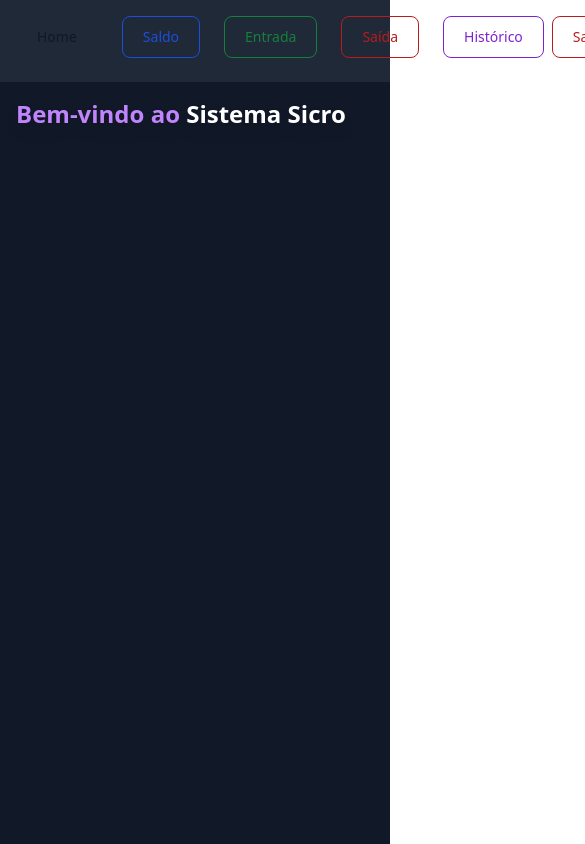
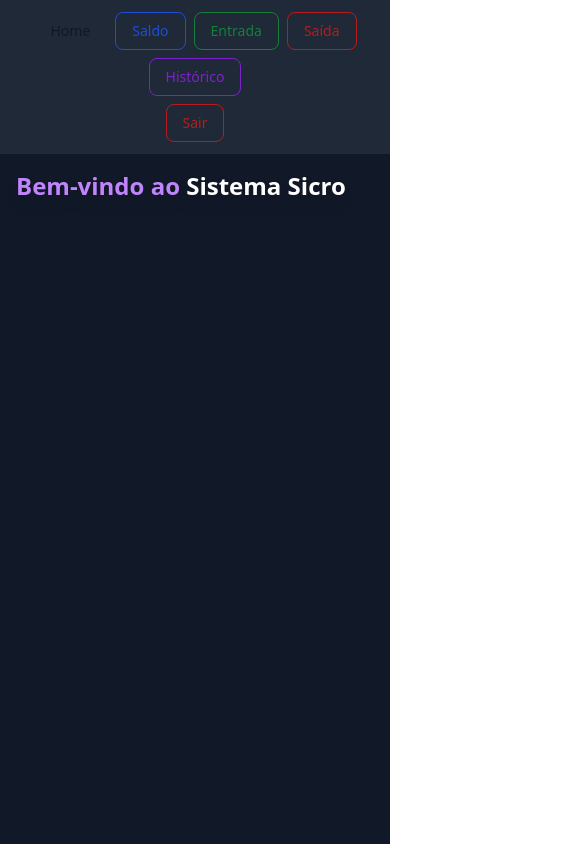
Before and after one commit to lucasvrmoreira/sicro, a React (Vite) app in the folder frontend/: page /home in a window 390 px wide. Shown: the top 844 px of the page, 585 px wide, since content can reach past the window. Built offline with nearby package versions, Linux system fonts and the light colour scheme; no server answers; sample sign-in values are in the browser's storage.

Commit message:
style(ui): correção de corte lateral e navbar responsiva

```diff
--- a/frontend/src/App.jsx
+++ b/frontend/src/App.jsx
@@ -38,28 +38,26 @@ function AppLayout({ children }) {
 
   return (
     <div className="min-h-screen bg-gray-900 text-white">
-      <nav className="flex items-center justify-between p-4 bg-gray-800">
-        {/* Espaço vazio à esquerda */}
-        <div className="w-24"></div>
-
+      <nav className="flex flex-wrap items-center justify-center md:justify-between p-3 bg-gray-800 gap-2 md:gap-4 overflow-x-auto">
         {/* Menus centralizados */}
-        <div className="flex gap-4 justify-center flex-1">
-          <Link class="text-gray-900 hover:text-white border border-gray-800 hover:bg-gray-900 focus:ring-4 focus:outline-none focus:ring-gray-300 font-medium rounded-lg text-sm px-5 py-2.5 text-center me-2 mb-2 dark:border-gray-600 dark:text-gray-400 dark:hover:text-white dark:hover:bg-gray-600 dark:focus:ring-gray-800" to="/home">Home</Link>
-          <Link class="text-blue-700 hover:text-white border border-blue-700 hover:bg-blue-800 focus:ring-4 focus:outline-none focus:ring-blue-300 font-medium rounded-lg text-sm px-5 py-2.5 text-center me-2 mb-2 dark:border-blue-500 dark:text-blue-500 dark:hover:text-white dark:hover:bg-blue-500 dark:focus:ring-blue-800" to="/saldo">Saldo</Link>
-          <Link class="text-green-700 hover:text-white border border-green-700 hover:bg-green-800 focus:ring-4 focus:outline-none focus:ring-green-300 font-medium rounded-lg text-sm px-5 py-2.5 text-center me-2 mb-2 dark:border-green-500 dark:text-green-500 dark:hover:text-white dark:hover:bg-green-600 dark:focus:ring-green-800" to="/entrada">Entrada</Link>
-          <Link class="text-red-700 hover:text-white border border-red-700 hover:bg-red-800 focus:ring-4 focus:outline-none focus:ring-red-300 font-medium rounded-lg text-sm px-5 py-2.5 text-center me-2 mb-2 dark:border-red-500 dark:text-red-500 dark:hover:text-white dark:hover:bg-red-600 dark:focus:ring-red-900" to="/saida">Saída</Link>
-          <Link class="text-purple-700 hover:text-white border border-purple-700 hover:bg-purple-800 focus:ring-4 focus:outline-none focus:ring-purple-300 font-medium rounded-lg text-sm px-5 py-2.5 text-center me-2 mb-2 dark:border-purple-500 dark:text-purple-500 dark:hover:text-white dark:hover:bg-purple-600 dark:focus:ring-purple-900" to="/historico">Histórico</Link>
+        <div className="flex flex-wrap justify-center gap-2 md:gap-4 w-full md:w-auto">
+          <Link className="text-gray-900 hover:text-white border border-gray-800 hover:bg-gray-900 focus:ring-4 focus:outline-none focus:ring-gray-300 font-medium rounded-lg text-sm px-4 py-2 dark:border-gray-600 dark:text-gray-400 dark:hover:text-white dark:hover:bg-gray-600 dark:focus:ring-gray-800" to="/home">Home</Link>
+          <Link className="text-blue-700 hover:text-white border border-blue-700 hover:bg-blue-800 focus:ring-4 focus:outline-none focus:ring-blue-300 font-medium rounded-lg text-sm px-4 py-2 dark:border-blue-500 dark:text-blue-500 dark:hover:text-white dark:hover:bg-blue-500 dark:focus:ring-blue-800" to="/saldo">Saldo</Link>
+          <Link className="text-green-700 hover:text-white border border-green-700 hover:bg-green-800 focus:ring-4 focus:outline-none focus:ring-green-300 font-medium rounded-lg text-sm px-4 py-2 dark:border-green-500 dark:text-green-500 dark:hover:text-white dark:hover:bg-green-600 dark:focus:ring-green-800" to="/entrada">Entrada</Link>
+          <Link className="text-red-700 hover:text-white border border-red-700 hover:bg-red-800 focus:ring-4 focus:outline-none focus:ring-red-300 font-medium rounded-lg text-sm px-4 py-2 dark:border-red-500 dark:text-red-500 dark:hover:text-white dark:hover:bg-red-600 dark:focus:ring-red-900" to="/saida">Saída</Link>
+          <Link className="text-purple-700 hover:text-white border border-purple-700 hover:bg-purple-800 focus:ring-4 focus:outline-none focus:ring-purple-300 font-medium rounded-lg text-sm px-4 py-2 dark:border-purple-500 dark:text-purple-500 dark:hover:text-white dark:hover:bg-purple-600 dark:focus:ring-purple-900" to="/historico">Histórico</Link>
         </div>
 
-        {/* Botão Sair alinhado à direita */}
+        {/* Botão Sair */}
         <button
           onClick={handleLogout}
-          class="text-red-700 hover:text-white border border-red-700 hover:bg-red-800 focus:ring-4 focus:outline-none focus:ring-red-300 font-medium rounded-lg text-sm px-5 py-2.5 text-center me-2 mb-2 dark:border-red-500 dark:text-red-500 dark:hover:text-white dark:hover:bg-red-600 dark:focus:ring-red-900"
+          className="text-red-700 hover:text-white border border-red-700 hover:bg-red-800 focus:ring-4 focus:outline-none focus:ring-red-300 font-medium rounded-lg text-sm px-4 py-2 dark:border-red-500 dark:text-red-500 dark:hover:text-white dark:hover:bg-red-600 dark:focus:ring-red-900"
         >
           Sair
         </button>
       </nav>
-      <main className="p-4">{children}</main>
+
+      <main className="p-4 overflow-x-hidden w-full">{children}</main>
     </div>
   );
 }
--- a/frontend/src/index.css
+++ b/frontend/src/index.css
@@ -9,3 +9,8 @@
 .animate-fade-in-out {
   animation: fadeInOut 10s ease-in-out forwards;
 }
+html, body, #root {
+  width: 100%;
+  max-width: 100%;
+  overflow-x: hidden;
+}
```
